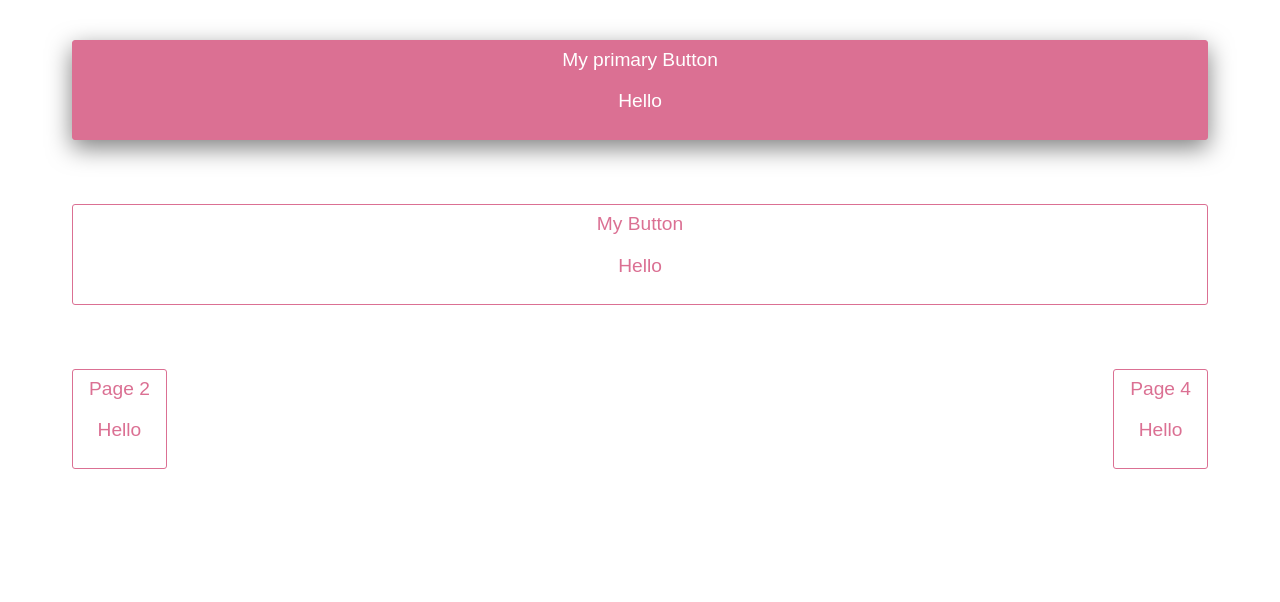
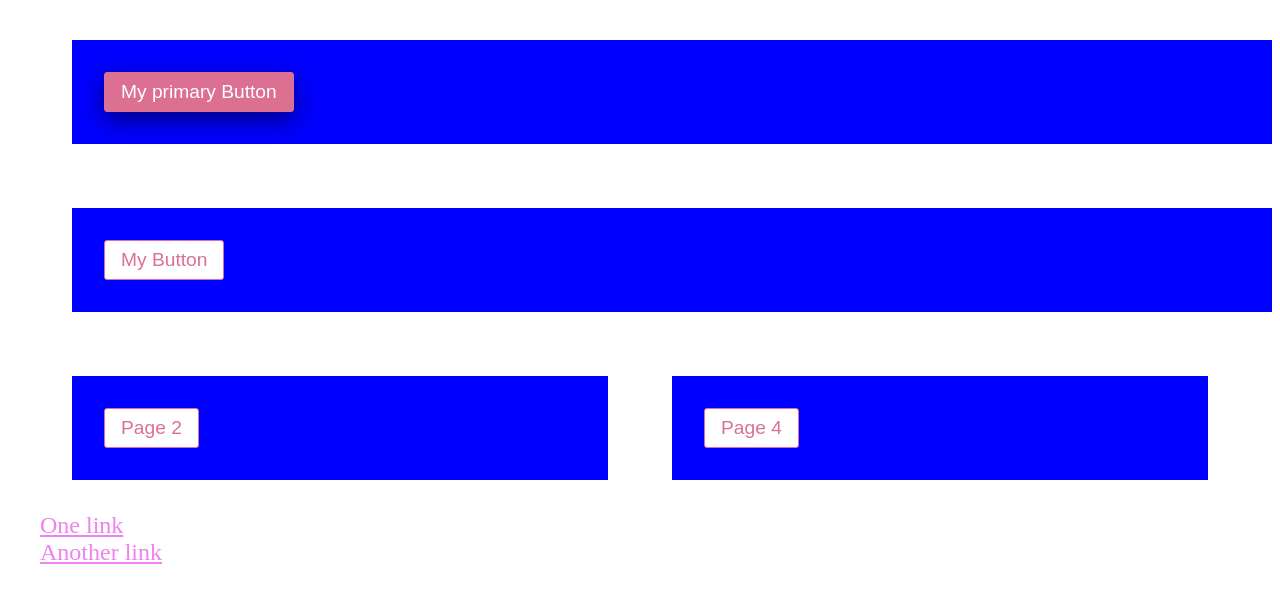
Before and after one commit to vutengklanricsi/styled-components-practice, a React (Create React App) app: page / in a window 1280 px wide. Shown: the top 602 px of the page. Built offline with nearby package versions, Linux system fonts and the light colour scheme.

Commit message:
hover effects

```diff
--- a/src/App.js
+++ b/src/App.js
@@ -24,6 +24,11 @@ const PaginationWrapper = styled.div`
   }};
 `;
 
+const Link = styled.a`
+  color: violet;
+  font-size: 1.5rem;
+`;
+
 function App() {
   return (
     <MainWrapper>
@@ -33,6 +38,12 @@ function App() {
         <Button>Page 2</Button>
         <Button>Page 4</Button>
       </PaginationWrapper>
+      <Link href="https://google.com" target="_blank">
+        One link
+      </Link>
+      <Link href="https://google.com" target="_blank">
+        Another link
+      </Link>
     </MainWrapper>
   );
 }
--- a/src/components/Button.js
+++ b/src/components/Button.js
@@ -1,8 +1,7 @@
 import React from "react";
 import styled, { css } from "styled-components";
 // import Wrapper from "./styled/index"
-import {Wrapper, FadeIn} from "./styled";
-
+import { FadeIn } from "./styled";
 
 const StyledButton = styled.button`
   background-color: white;
@@ -30,16 +29,27 @@ const StyledButton = styled.button`
   }
 `;
 
-const SuperButton = styled(StyledButton)`
-  font-size: 2.5rem;
+const OutterWrapper = styled.div`
+  width: 100%;
+  background-color: blue;
+  margin: 2rem;
+  :hover ${StyledButton} {
+    color: red;
+  }
 `;
+
+// const SuperButton = styled(StyledButton)`
+//   font-size: 2.5rem;
+// `;
 
 const Button = ({ primary, margin, children }) => {
   return (
+    <OutterWrapper>
       <StyledButton primary={primary} margin={margin}>
         {children}
-			<p className="someClass">Hello</p>
+        {/* <p className="someClass">Hello</p> */}
       </StyledButton>
+    </OutterWrapper>
   );
 };
 
```
Lines whose indentation alone changed are shown as unchanged.
